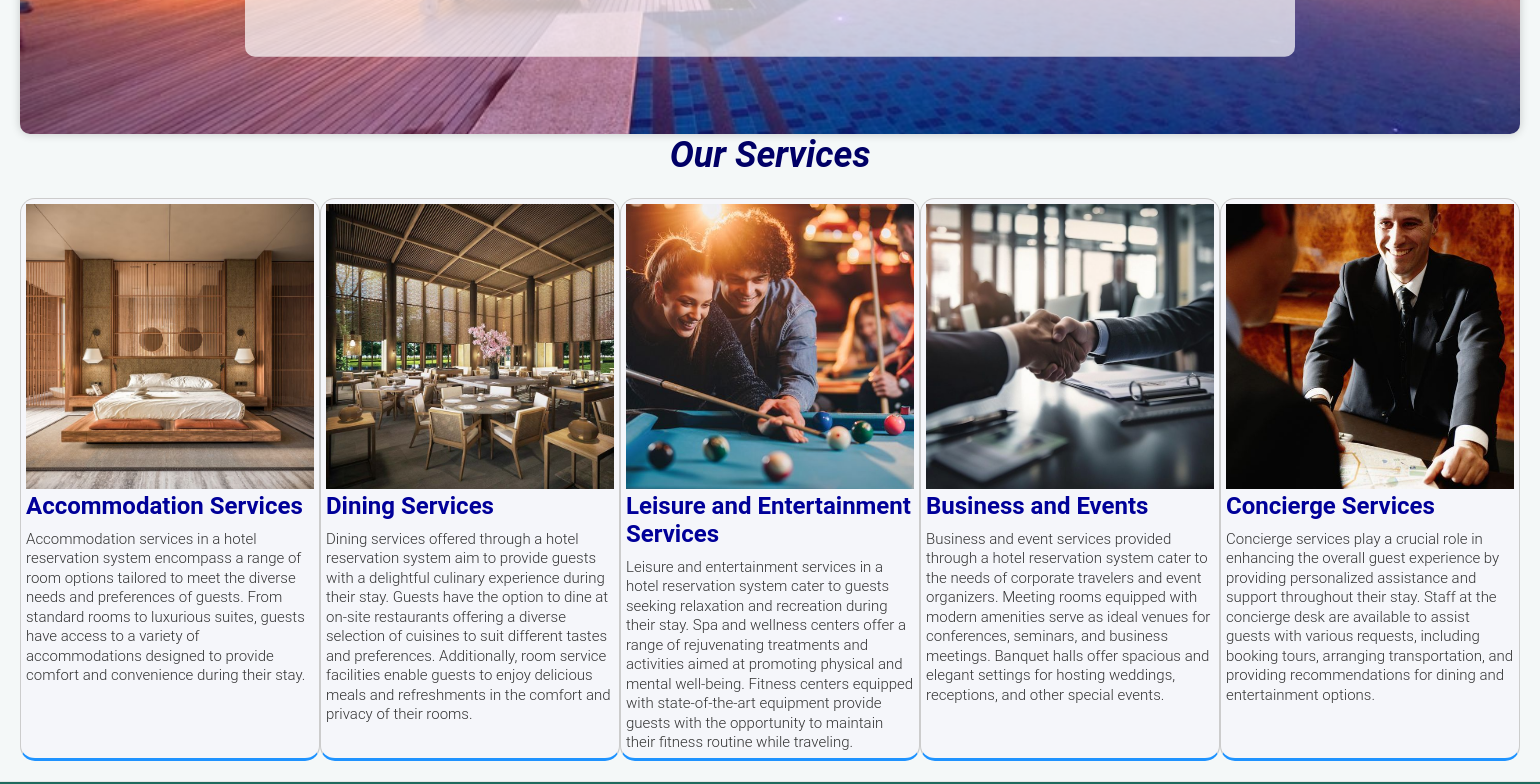
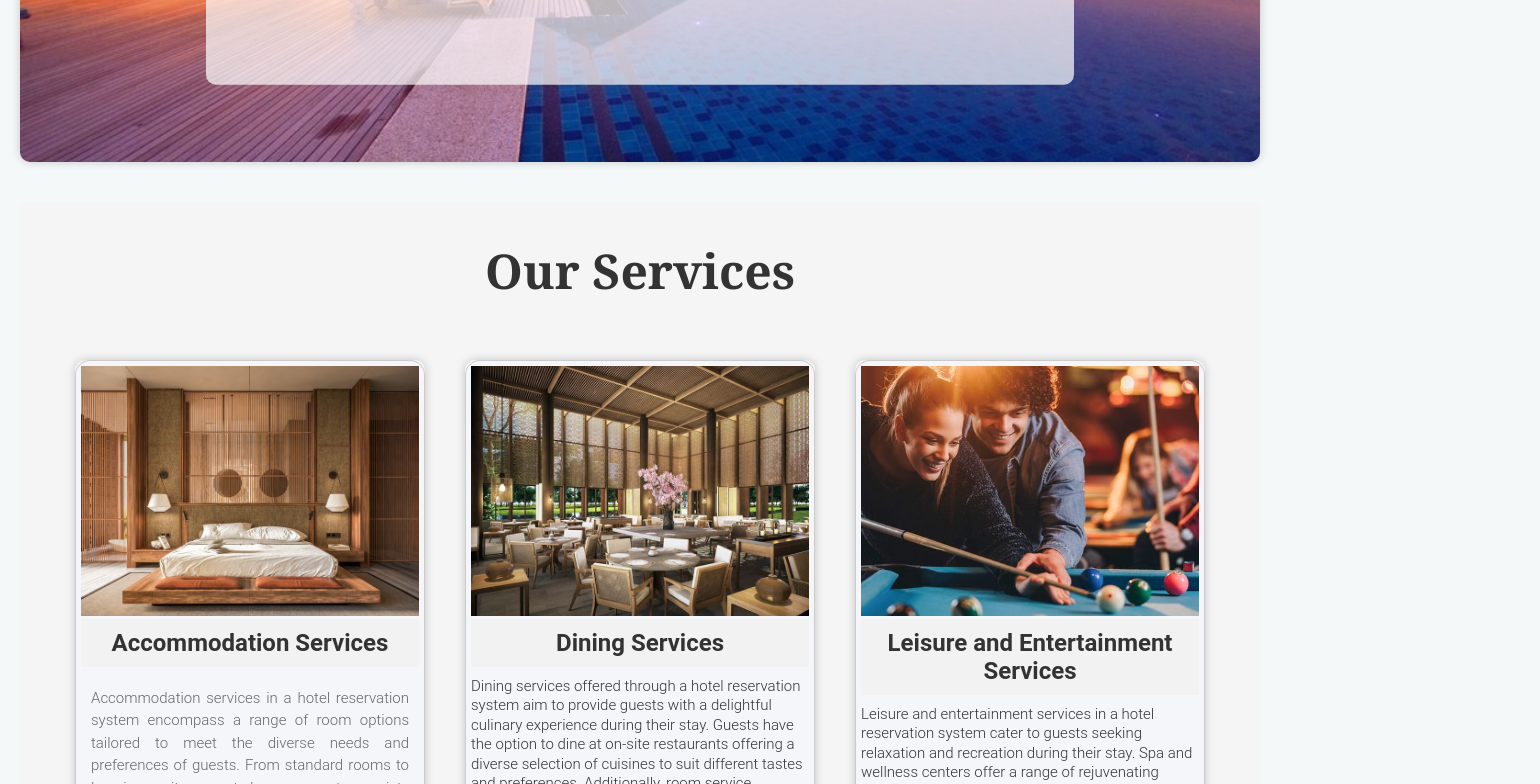
Before and after one commit to cynos28/Hotel-Reservation-system, a React (Create React App) app in the folder client/: page / in a window 1280 px wide. Shown: the part 1000-1784 px from the top of the page, 1540 px wide, since content can reach past the window. Built offline with nearby package versions, Linux system fonts and the light colour scheme; no server answers.

Commit message:
Our service modification

```diff
--- a/client/src/pages/home/homePageCard.js
+++ b/client/src/pages/home/homePageCard.js
@@ -12,42 +12,59 @@ function BasicExample() {
     display: 'flex',
     flexDirection: 'column',
     alignItems: 'center',
+    backgroundColor: '#f5f5f5',
+    padding: '40px 0',
   };
 
   const titleStyle = {
-    marginBottom: '20px',
-    fontSize: '36px',
-    color: '#000066',
+    marginBottom: '40px',
+    fontSize: '48px',
+    color: '#333',
     textAlign: 'center',
     fontWeight: 'bold',
-    fontStyle: 'italic',
+    fontFamily: 'Georgia, serif',
   };
 
   const cardContainerStyle = {
     display: 'flex',
-    flexDirection: 'row',
-    justifyContent: 'space-between',
-    width: '100%',
+    flexWrap: 'wrap',
+    justifyContent: 'center',
+    maxWidth: '1200px',
   };
 
   const cardStyle = {
-    width: '30rem',
-    marginBottom: '20px',
+    width: '350px',
+    margin: '20px',
+    boxShadow: '0 0 10px rgba(0, 0, 0, 0.2)',
+    borderRadius: '10px',
+    overflow: 'hidden',
   };
 
   const cardImageStyle = {
-    height: '285px',
+    height: '250px',
     objectFit: 'cover',
   };
 
   const cardTitleStyle = {
     fontSize: '24px',
     fontWeight: 'bold',
-    color: '#000099',
+    color: '#333',
     marginBottom: '10px',
+    padding: '10px',
+    backgroundColor: '#f2f2f2',
+    textAlign: 'center',
+  };
+
+  const cardTextStyle = {
+    padding: '10px',
+    textAlign: 'justify',
+    lineHeight: '1.5',
+    color: '#666',
   };
 
   return (
+    <div>
+      <section>
         <div style={containerStyle}>
           <h2 style={titleStyle}>Our Services</h2>
           <div style={cardContainerStyle}>
@@ -56,10 +73,9 @@ function BasicExample() {
                 <Card.Img variant="top" src={Card1Image} style={cardImageStyle} />
                 <Card.Body>
                   <Card.Title style={cardTitleStyle}>Accommodation Services</Card.Title>
-              <Card.Text>
+                  <Card.Text style={cardTextStyle}>
                     Accommodation services in a hotel reservation system encompass a range of room options tailored to meet the diverse needs and preferences of guests. From standard rooms to luxurious suites, guests have access to a variety of accommodations designed to provide comfort and convenience during their stay.
                   </Card.Text>
-
                 </Card.Body>
               </Card>
             </div>
@@ -113,6 +129,8 @@ function BasicExample() {
         </div>
       </div>
     </div>
+    </section>
+    </div>
   );
 }
 
```
Lines whose indentation alone changed are shown as unchanged.
